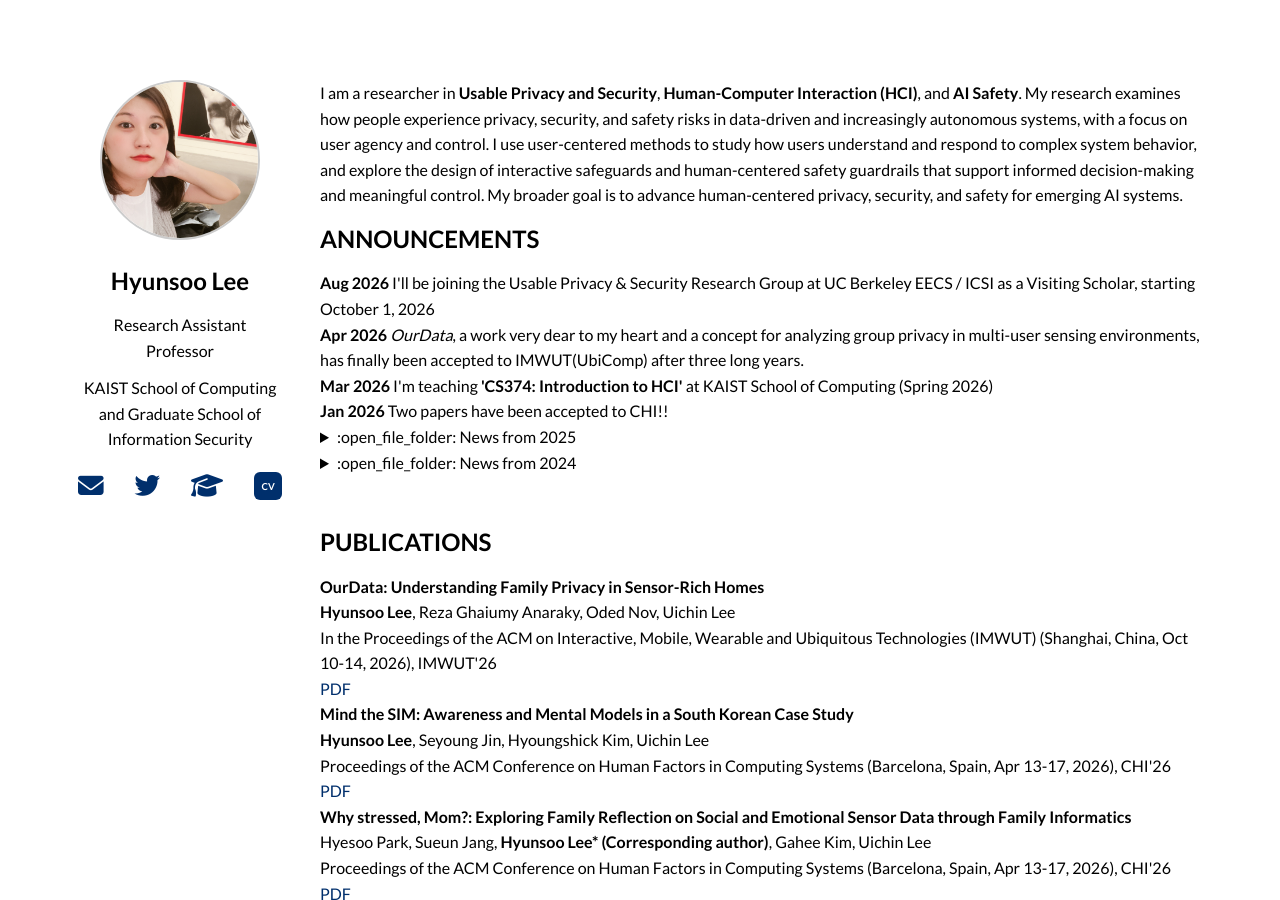
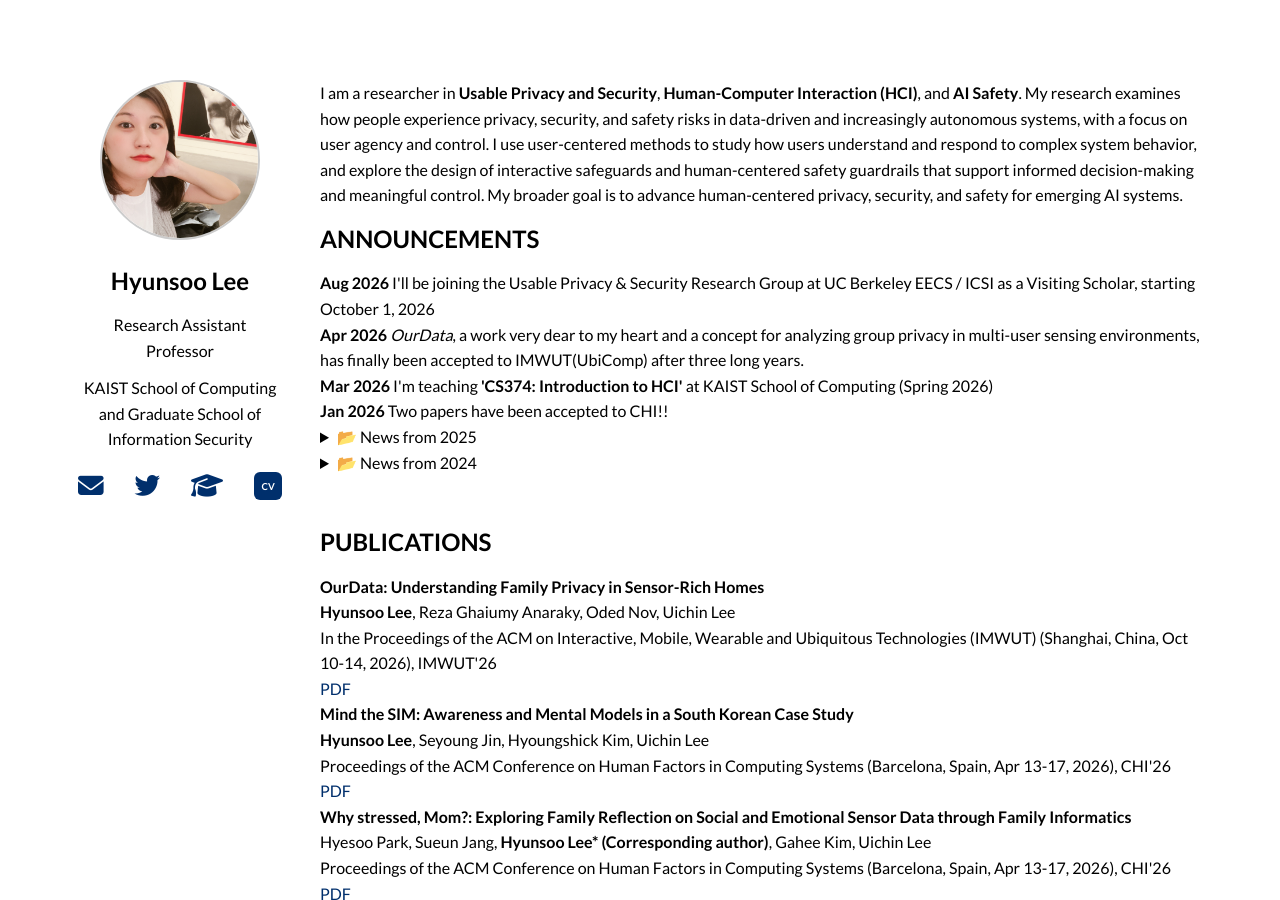
Before and after one commit to hslee90/hslee90.github.io, a Jekyll site: the page built from index.md, in a window 1280 px wide and 900 px high. Built offline with Jekyll 4.4.1, drawn with Linux system fonts in a browser that asks for light colours; nearby versions of some CDN libraries; some of the changed lines change nothing that is shown.

Commit message:
Update summaries with folder emoji for news sections

```diff
--- a/index.md
+++ b/index.md
@@ -49,7 +49,7 @@ My broader goal is to advance human-centered privacy, security, and safety for e
 </div>
 <!-- 이전 연도 뉴스는 접기 -->
 <details>
-  <summary>:open_file_folder: News from 2025</summary>
+  <summary>📂 News from 2025</summary>
 <div class="news-item">
   <strong>Oct 2025</strong> Our research on using Home IoT for emotional wellbeing has been featured across multiple media outlets. <a href="https://www.mk.co.kr/news/it/11446938" target="_blank" rel="noopener noreferrer">[link]</a>
 </div>
@@ -78,7 +78,7 @@ My broader goal is to advance human-centered privacy, security, and safety for e
 
 <!-- 이전 연도 뉴스는 접기 -->
 <details>
-  <summary>:open_file_folder: News from 2024</summary>
+  <summary>📂 News from 2024 </summary>
   <div class="news-item">
     <strong>Nov 2024</strong> Presented 'FamilyScope: Visualizing Affective Aspects of Family Social Interactions using Passive Sensor Data' at CSCW'24 (San José, Costa Rica)
     <a href="assets/pdf/cscw24.pdf">[Slide]</a>
```
